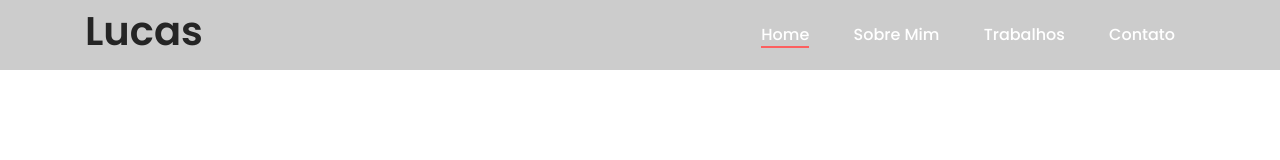
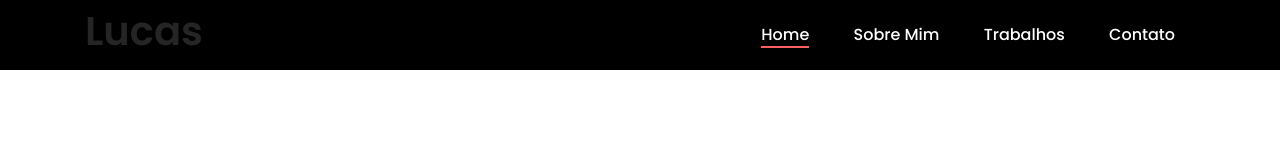
Before and after one commit to lucasrbueno/lucasrbueno.github.io, a plain HTML site: page index.html in a window 1280 px wide. Drawn offline with Linux system fonts and the light colour scheme.

Commit message:
Bg change

```diff
--- a/style.css
+++ b/style.css
@@ -435,7 +435,7 @@ input:required {
   -webkit-transition-duration: 500ms;
   -o-transition-duration: 500ms;
   transition-duration: 500ms;
-  background-color: transparent; }
+  background-color: black; }
   .header-area .search-icon {
     position: relative;
     z-index: 1;
```
